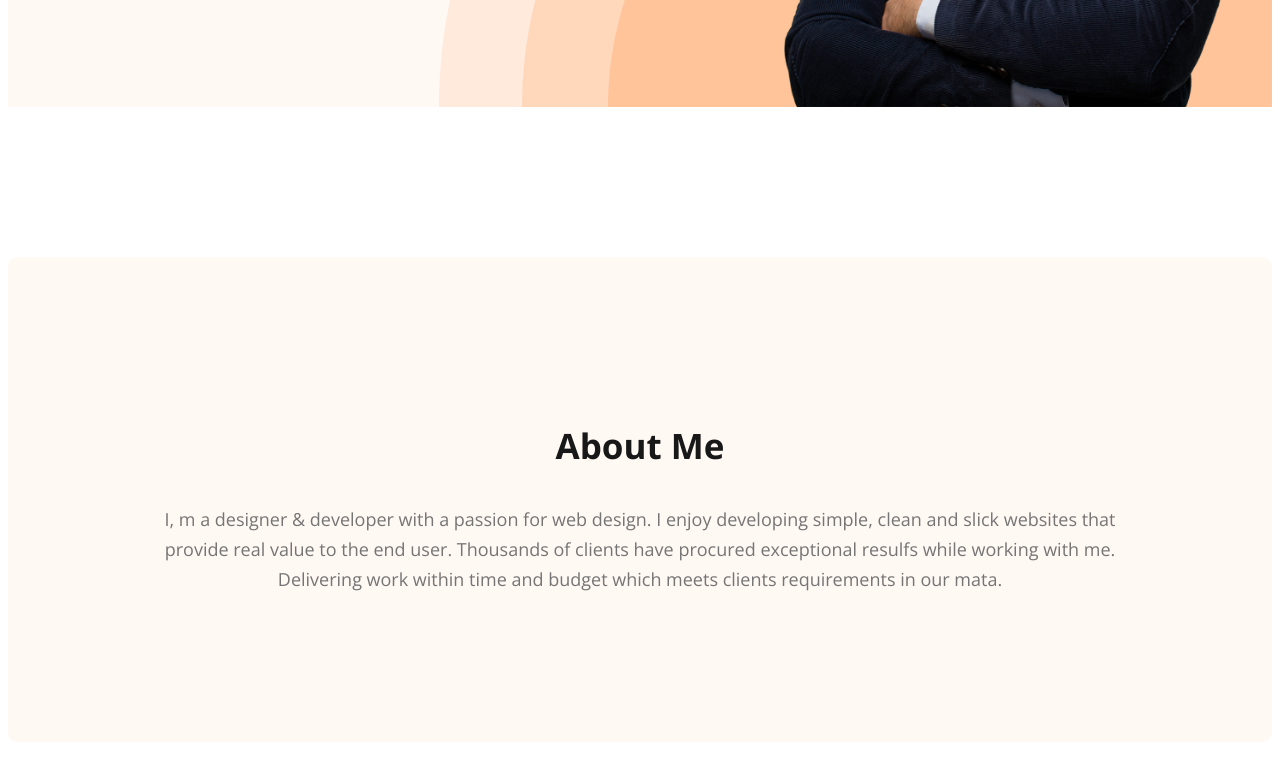
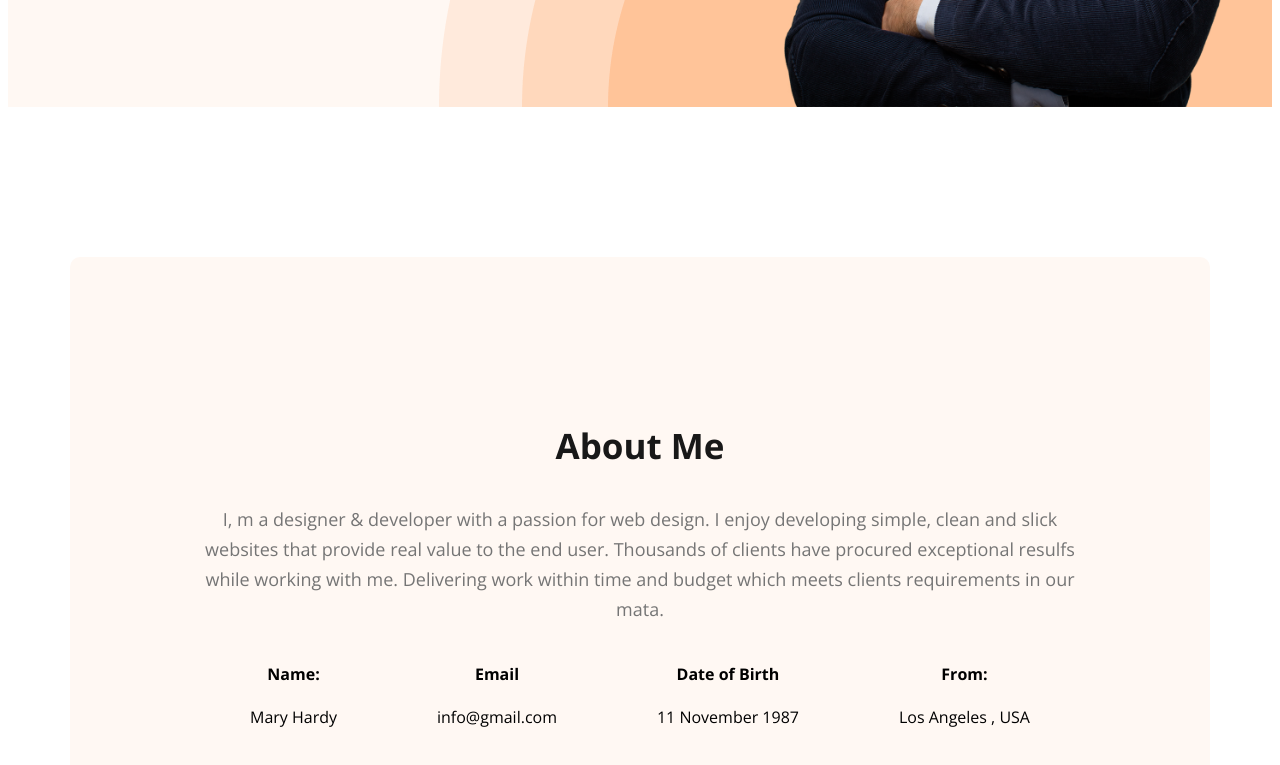
Before and after one commit to zaman-atif/web-developer-portfolio, a plain HTML site: page index.html in a window 1280 px wide. Shown: the part 661-1426 px from the top of the page. Drawn offline with nearby package versions, Linux system fonts and the light colour scheme.

Commit message:
about me added

```diff
--- a/index.html
+++ b/index.html
@@ -37,6 +37,24 @@
         <section class="about">
             <h3 class="section-title">About Me</h3>
             <p class="section-description">I, m a designer & developer with a passion for web design. I enjoy developing simple, clean and slick websites that provide real value to the end user. Thousands of clients have procured exceptional resulfs while working with me. Delivering work within time and budget which meets clients requirements in our mata.</p>
+            <div class="about-info-container">
+                <div class="about-info">
+                    <h4 class="info-title">Name:</h4>
+                    <p class="info-description">Mary Hardy</p>
+                </div>
+                <div class="about-info">
+                    <h4 class="info-title">Email</h4>
+                    <p class="info-description">info@gmail.com</p>
+                </div>
+                <div class="about-info">
+                    <h4 class="info-title">Date of Birth</h4>
+                    <p class="info-description">11 November 1987</p>
+                </div>
+                <div class="about-info">
+                    <h4 class="info-title">From:</h4>
+                    <p class="info-description">Los Angeles , USA</p>
+                </div>
+            </div>
         </section>
     </main>
     <footer></footer>
--- a/styles/portfolio.css
+++ b/styles/portfolio.css
@@ -102,7 +102,10 @@ nav a {
 }
 
 /* main section styles  */
-
+main{
+    max-width: 1140px;
+    margin: 0 auto;
+}
 /* about section styles  */
 .about {
     padding: 130px;
@@ -110,3 +113,10 @@ nav a {
     background: #FFF8F3;
     margin-top: 150px;
 }
+.about-info{
+    text-align: center;
+}
+.about-info-container{
+    display: flex;
+    justify-content: space-around;
+}
```
